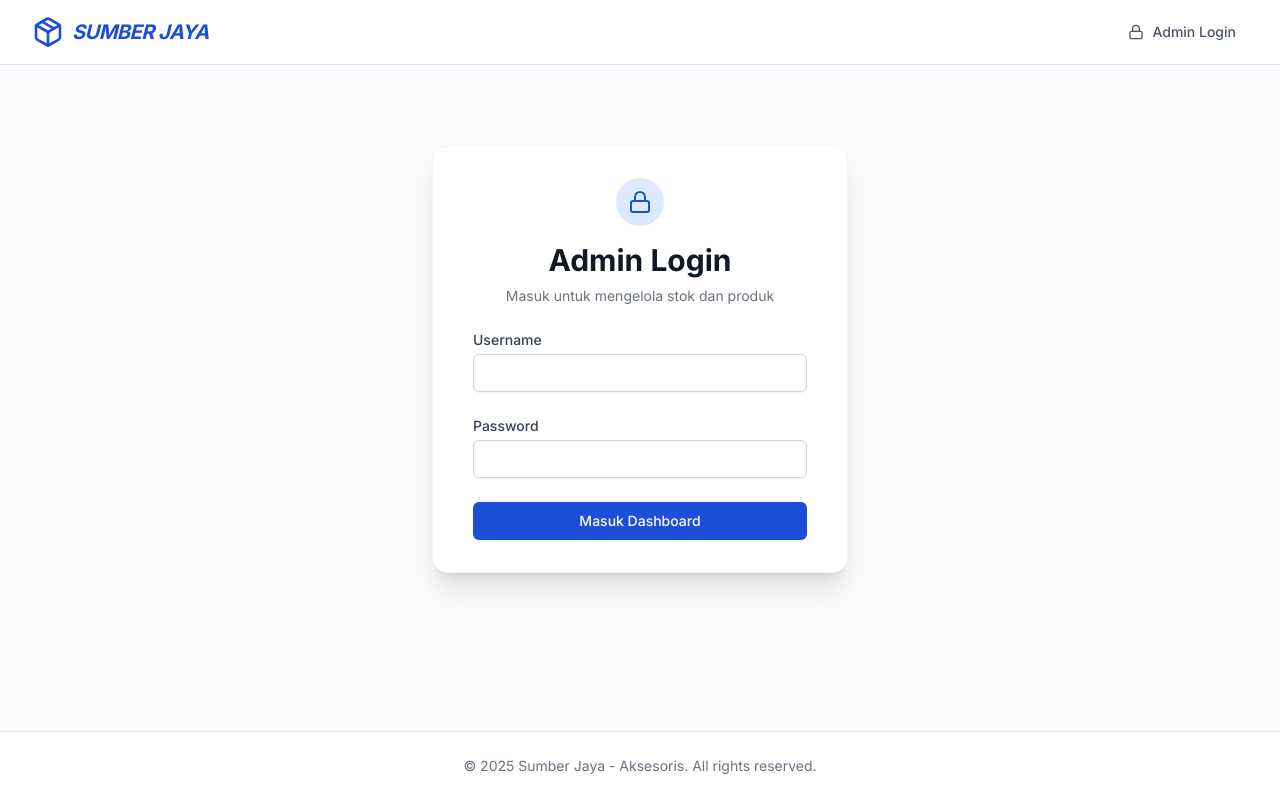
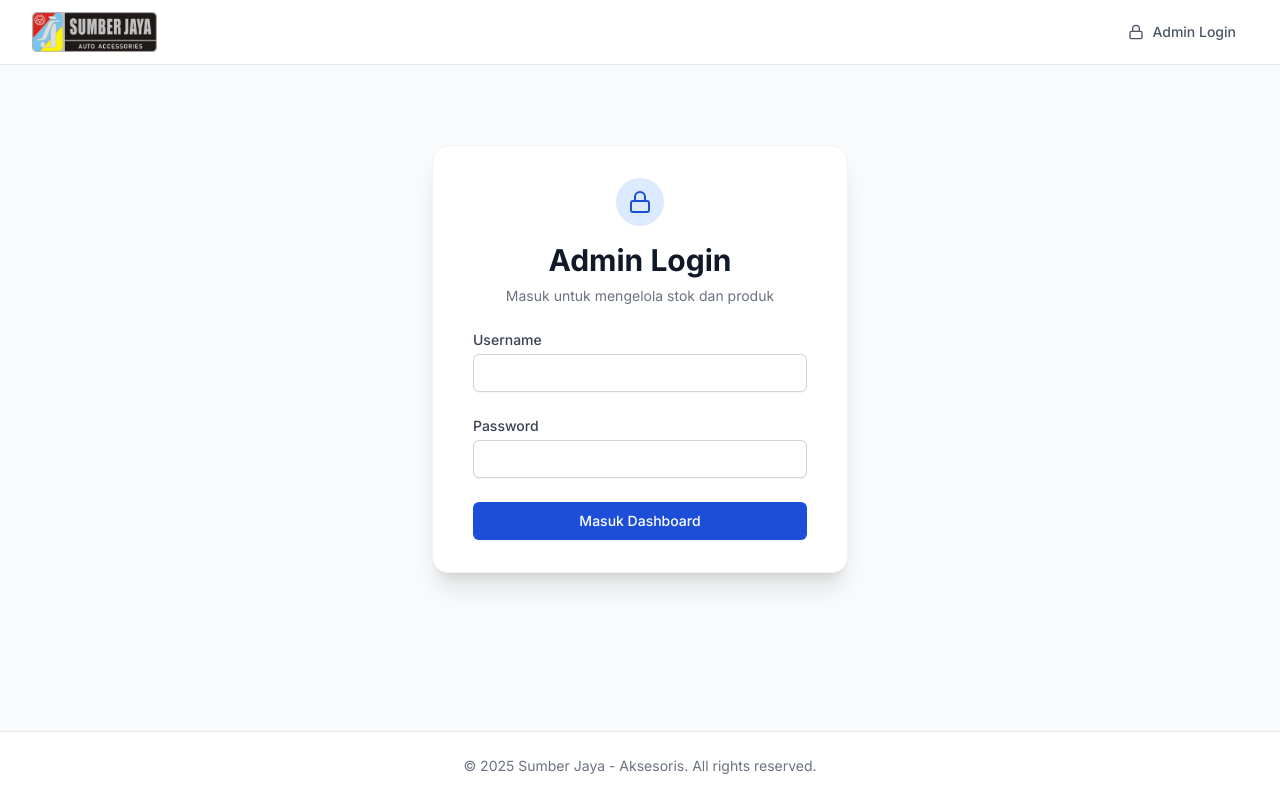
Before and after one commit to nugrohoetsa24/SumberJaya, a React (Vite) app: page / in a window 1280 px wide. Built offline with nearby package versions, Linux system fonts and the light colour scheme.

Commit message:
Update Navbar.tsx

```diff
--- a/src/components/Navbar.tsx
+++ b/src/components/Navbar.tsx
@@ -1,5 +1,5 @@
 import React from 'react';
-import { Package, Lock, LogOut } from 'lucide-react';
+import { Lock, LogOut } from 'lucide-react';
 
 interface NavbarProps {
   isAdmin: boolean;
@@ -14,30 +14,54 @@ export const Navbar: React.FC<NavbarProps> = ({
   onLoginClick,
   onLogoutClick,
   onDashboardClick,
-  onHomeClick
+  onHomeClick,
 }) => {
   return (
     <nav className="bg-white border-b border-gray-200 sticky top-0 z-50">
       <div className="max-w-7xl mx-auto px-4 sm:px-6 lg:px-8">
         <div className="flex justify-between h-16">
-          <div className="flex items-center cursor-pointer" onClick={onHomeClick}>
-            <div className="flex-shrink-0 flex items-center text-blue-700">
-              <Package className="h-8 w-8 mr-2" />
-              <span className="font-bold text-xl tracking-tight uppercase italic">Sumber Jaya</span>
-            </div>
+
+          {/* LOGO SECTION */}
+          <div
+            className="flex items-center cursor-pointer"
+            onClick={onHomeClick}
+          >
+            <img
+              src="/logo.png"
+              alt="Sumber Jaya Auto Accessories"
+              className="
+                h-8 sm:h-9 md:h-10
+                w-auto
+                object-contain
+              "
+            />
           </div>
+
+          {/* ACTION BUTTONS */}
           <div className="flex items-center space-x-4">
             {isAdmin ? (
               <>
                 <button
                   onClick={onDashboardClick}
-                  className="text-gray-600 hover:text-blue-600 px-3 py-2 rounded-md text-sm font-medium transition-colors"
+                  className="
+                    text-gray-600 hover:text-blue-600
+                    px-3 py-2 rounded-md
+                    text-sm font-medium
+                    transition-colors
+                  "
                 >
                   Dashboard
                 </button>
+
                 <button
                   onClick={onLogoutClick}
-                  className="flex items-center text-red-600 hover:text-red-700 px-3 py-2 rounded-md text-sm font-medium transition-colors"
+                  className="
+                    flex items-center
+                    text-red-600 hover:text-red-700
+                    px-3 py-2 rounded-md
+                    text-sm font-medium
+                    transition-colors
+                  "
                 >
                   <LogOut className="h-4 w-4 mr-2" />
                   Logout
@@ -46,7 +70,13 @@ export const Navbar: React.FC<NavbarProps> = ({
             ) : (
               <button
                 onClick={onLoginClick}
-                className="flex items-center text-gray-600 hover:text-blue-600 px-3 py-2 rounded-md text-sm font-medium transition-colors"
+                className="
+                  flex items-center
+                  text-gray-600 hover:text-blue-600
+                  px-3 py-2 rounded-md
+                  text-sm font-medium
+                  transition-colors
+                "
               >
                 <Lock className="h-4 w-4 mr-2" />
                 Admin Login
```
